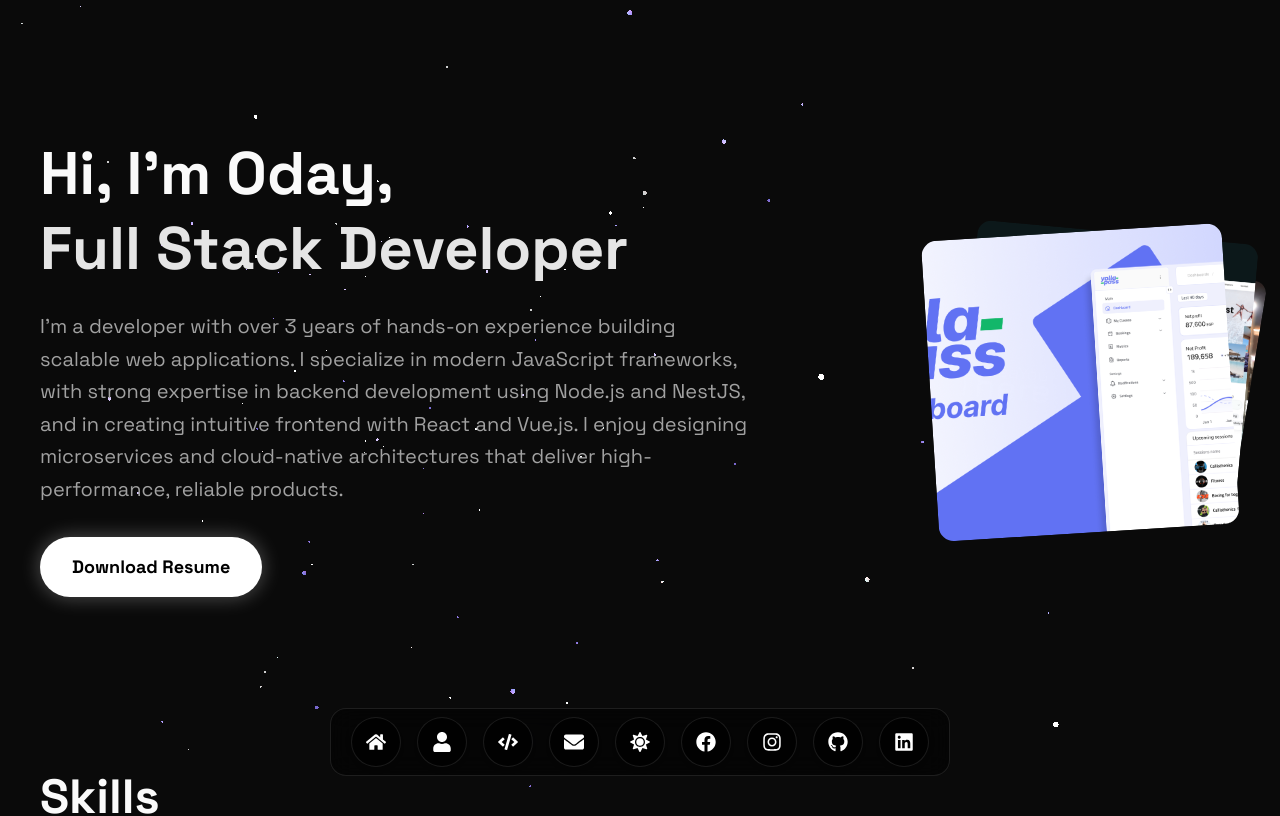
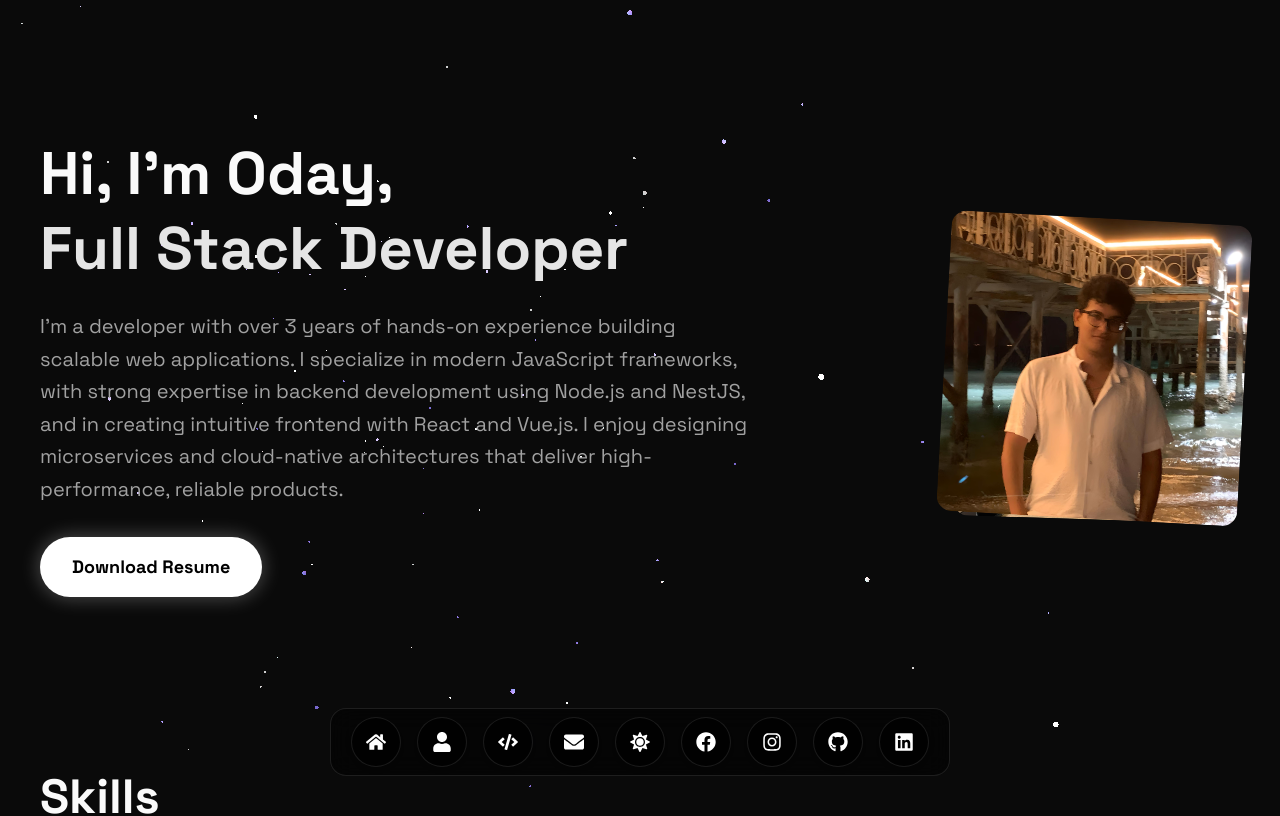
Before and after one commit to AKira0169/portfolio-oday-tarek, a React (Vite) app: page /#/ in a window 1280 px wide. Shown: the top 816 px of the page. Built offline with nearby package versions, Linux system fonts and the light colour scheme.

Commit message:
feat: Add new profile image, update hero section images, and refine 'Start a Project' button scrolling.

```diff
--- a/src/components/Contact.tsx
+++ b/src/components/Contact.tsx
@@ -176,15 +176,15 @@ function Contact() {
           help bring your ideas to life.
         </p>
         <Button
-          asChild
           variant="outline"
           size="lg"
           className="rounded-full font-semibold transition-all hover:scale-105"
+          onClick={() => {
+            document.getElementById("contact")?.scrollIntoView({ behavior: "smooth" });
+          }}
         >
-          <a href="#contact">
-            Start a Project
-            <ExternalLink className="ml-2 h-4 w-4" />
-          </a>
+          Start a Project
+          <ExternalLink className="ml-2 h-4 w-4" />
         </Button>
       </motion.div>
     </motion.section>
--- a/src/components/Hero.tsx
+++ b/src/components/Hero.tsx
@@ -1,26 +1,29 @@
 import Magnet from "../blocks/Animations/Magnet/Magnet";
 import ShinyText from "../blocks/TextAnimations/ShinyText/ShinyText";
 import Stack from "./Stack";
-import profile from "/profile.png";
+import profile from "/profile-images/profile.png";
+import profile2 from "/profile-images/profile-2.png";
 import cv from "/OdayTarek.pdf";
 
 const Hero = () => {
   const images = [
+    <img src={profile2} alt="Profile" className="h-full w-full object-cover" />,
     <img src={profile} alt="Profile" className="h-full w-full object-cover" />,
-    <img src="/moneymanger.png" alt="Money Manager" className="h-full w-full object-cover" />,
-    <img src="/northcoast.png" alt="North Coast" className="h-full w-full object-cover" />,
-    <img src="/yallapass.png" alt="Yalla Pass" className="h-full w-full object-cover" />,
   ];
 
   return (
     <section className="relative py-12 md:py-24">
       <div className="flex flex-col-reverse items-center gap-8 md:flex-row md:justify-between">
         <div className="basis-2/3 text-center md:basis-3/5 md:text-left">
-          <h1 className="text-4xl font-bold text-foreground md:text-6xl leading-tight">
+          <h1 className="text-foreground text-4xl leading-tight font-bold md:text-6xl">
             Hi, I’m Oday, <br />
-            <ShinyText text="Full Stack Developer" speed={3} className="text-primary" />
+            <ShinyText
+              text="Full Stack Developer"
+              speed={3}
+              className="text-primary"
+            />
           </h1>
-          <p className="mt-6 text-lg text-muted-foreground md:text-xl leading-relaxed">
+          <p className="text-muted-foreground mt-6 text-lg leading-relaxed md:text-xl">
             I’m a developer with over 3 years of hands-on experience building
             scalable web applications. I specialize in modern JavaScript
             frameworks, with strong expertise in backend development using
```
Also changed, not shown: public/profile-images/profile-2.png (added), public/profile-images/profile.png (renamed from public/profile.png).
